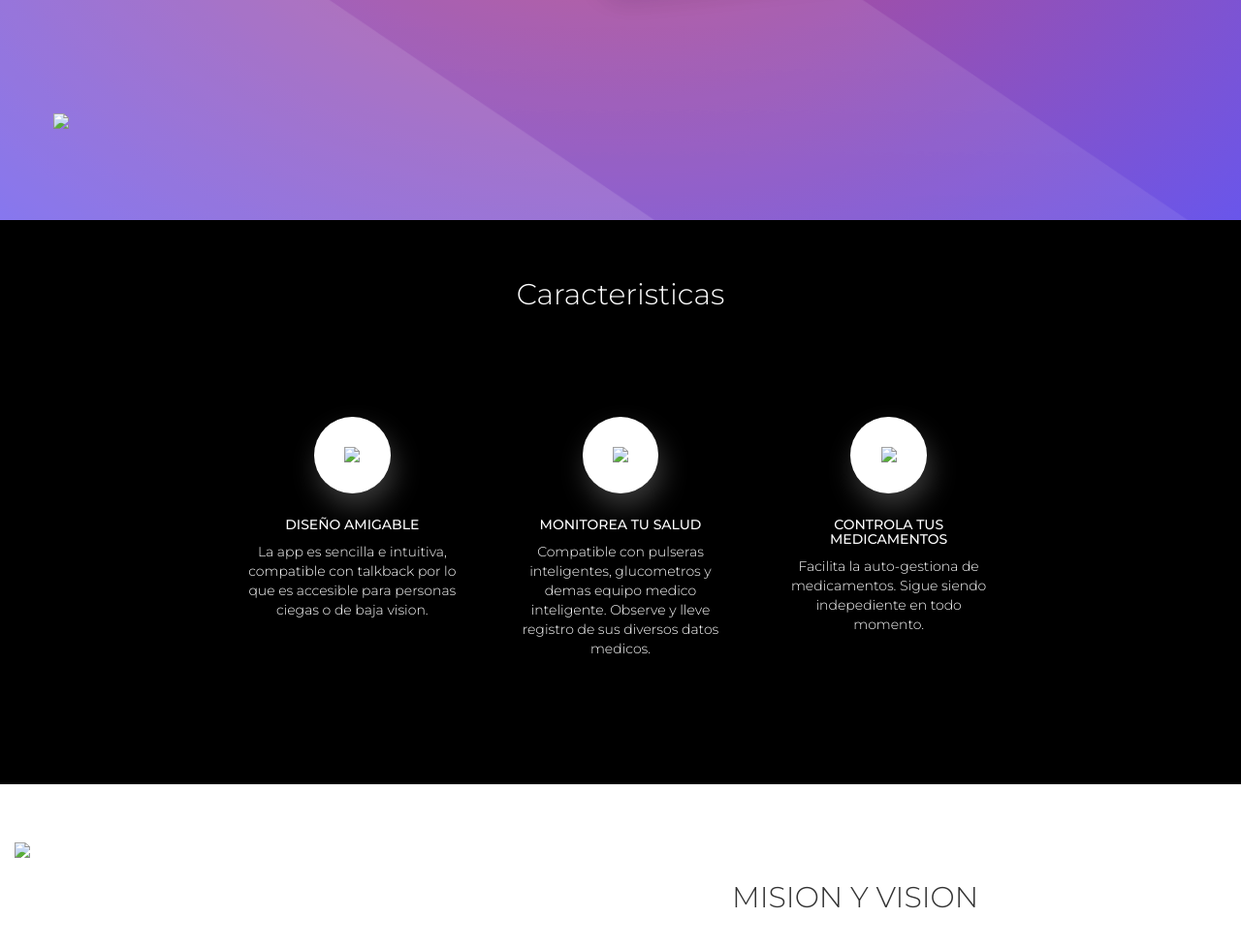
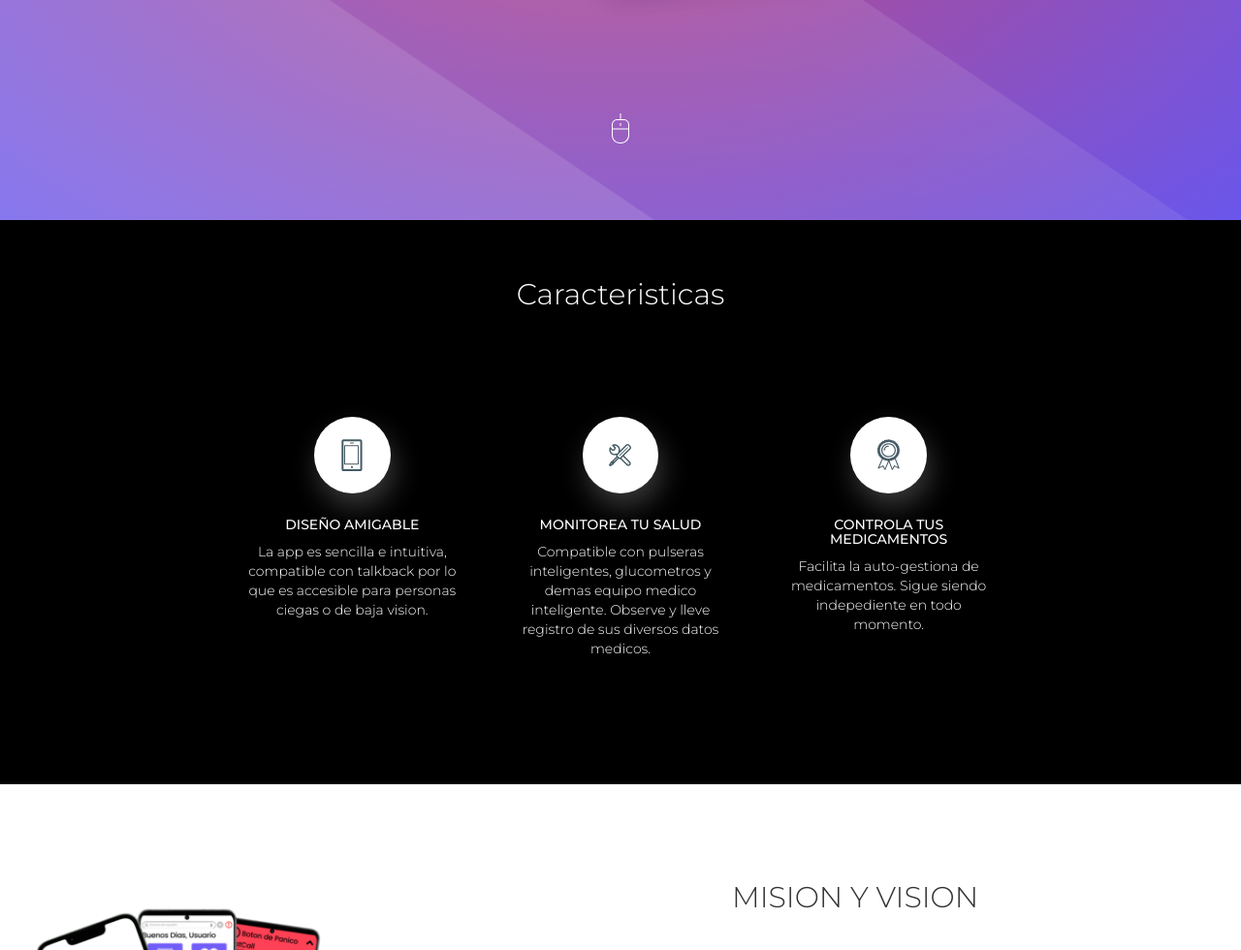
Before and after one commit to PanamaVida60/PanamaVida60, a plain HTML site: page index.html in a window 1280 px wide. Shown: the part 603-1583 px from the top of the page at 97% size. Drawn offline with nearby package versions, Linux system fonts and the light colour scheme; files whose address does not match are found by name.

Commit message:
Update index.html

```diff
--- a/index.html
+++ b/index.html
@@ -61,7 +61,7 @@
                 <img class="ipad-screen img-responsive" src="Imagen Promocional PanamaVida+60.png"/>
             </div>
 
-            <div><img class="mouse" src="assets/images/mouse.svg"/></div>
+            <div><img class="mouse" src="mouse.svg"/></div>
 
         </div><!--hero-->
 
@@ -82,7 +82,7 @@
         <div class="col-sm-4 feature">
 
             <div class="feature-icon feature-no-display">
-                <img class="feature-img" src="assets/images/responsive.svg">
+                <img class="feature-img" src="responsive.svg">
             </div>
             <h5 class="feature-head-text feature-no-display"> DISEÑO AMIGABLE </h5>
             <p class="feature-subtext light feature-no-display">La app es sencilla e intuitiva,
@@ -91,7 +91,7 @@
 
         <div class="col-sm-4 feature">
             <div class="feature-icon feature-no-display feature-display-mid">
-                <img class="feature-img" src="assets/images/customizable.svg">
+                <img class="feature-img" src="customizable.svg">
             </div>
             <h5 class="feature-head-text feature-no-display feature-display-mid"> MONITOREA TU SALUD </h5>
             <p class="feature-subtext light feature-no-display feature-display-mid"> Compatible con
@@ -101,7 +101,7 @@
 
         <div class="col-sm-4 feature">
             <div class="feature-icon feature-no-display feature-display-last">
-                <img class="bullet-img" src="assets/images/design.svg">
+                <img class="bullet-img" src="design.svg">
             </div>
             <h5 class="feature-head-text feature-no-display feature-display-last"> CONTROLA TUS MEDICAMENTOS </h5>
             <p class="feature-subtext light feature-no-display feature-display-last"> Facilita la auto-gestiona de medicamentos.
@@ -117,7 +117,7 @@
 <div class="white-section row">
 
     <div class="imac col-sm-6">
-        <img class="imac-screen img-responsive" src="assets/images/Imagen Ilustrativa.png">
+        <img class="imac-screen img-responsive" src="Imagen Ilustrativa.png">
     </div>
     <!--imac-->
 
```
